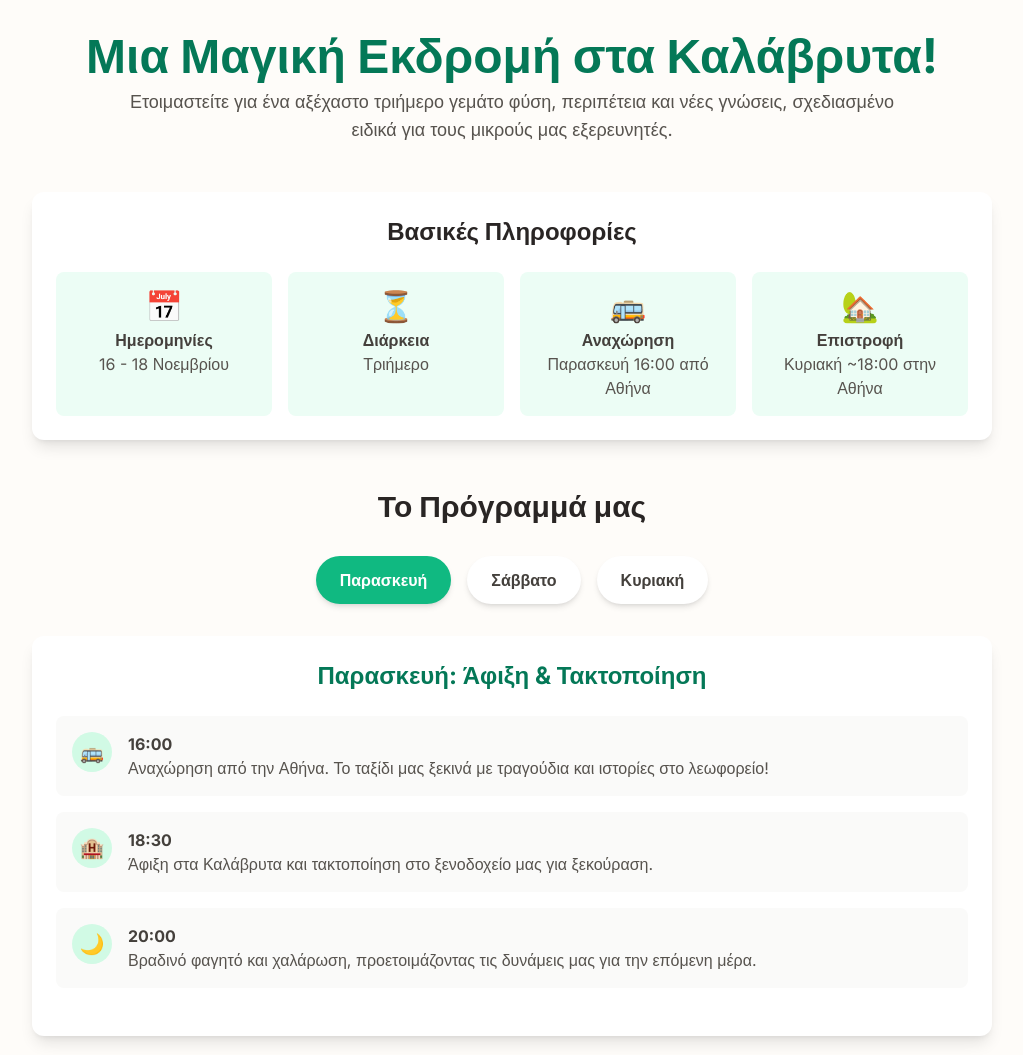
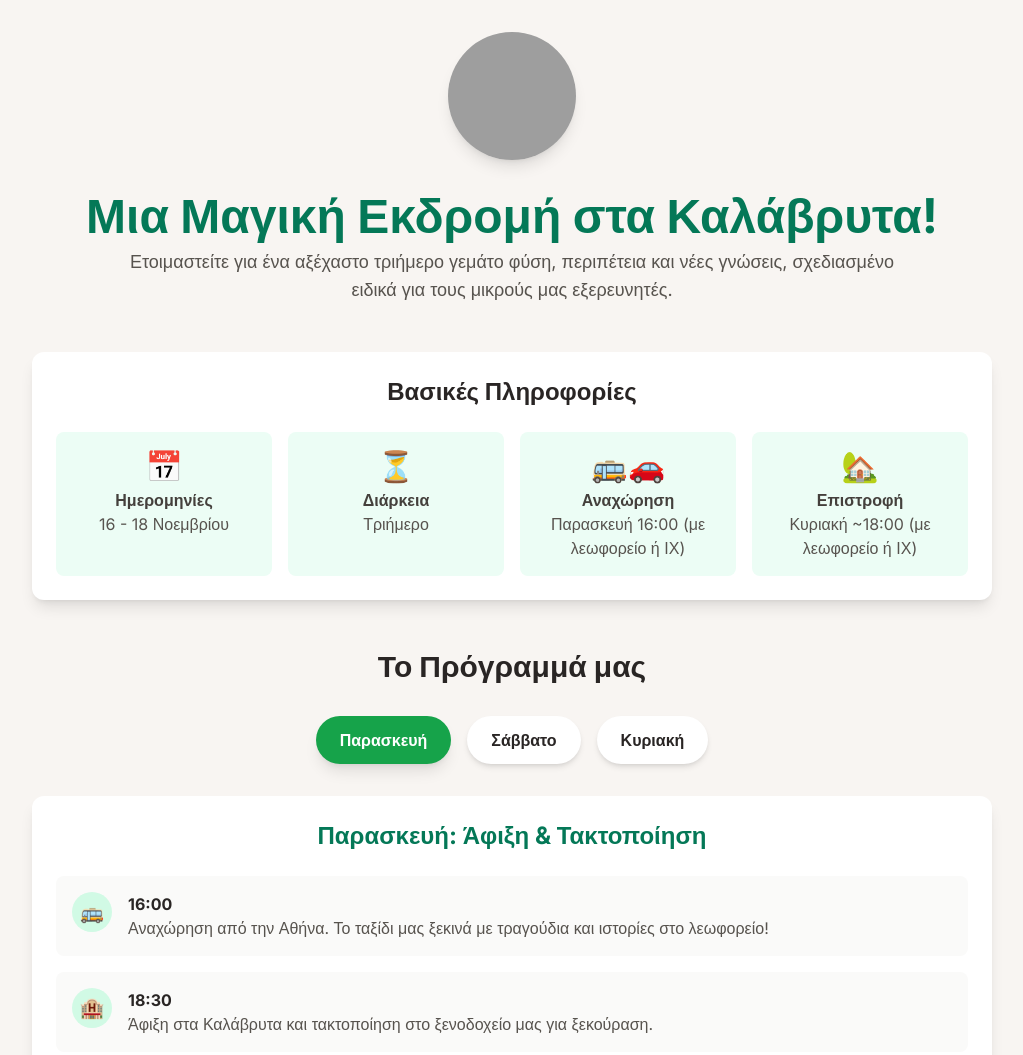
Before and after one commit to georgemonokandylos/kalavryta-trip, a plain HTML site: page index.html in a window 1280 px wide. Shown: the top 1055 px of the page, without its empty margins (128-1151 px from the left). Drawn offline with nearby package versions, Linux system fonts and the light colour scheme; grey boxes are pictures that could not be loaded.

Commit message:
Update index.html

```diff
--- a/index.html
+++ b/index.html
@@ -8,20 +8,20 @@
     <link rel="preconnect" href="https://fonts.googleapis.com">
     <link rel="preconnect" href="https://fonts.gstatic.com" crossorigin>
     <link href="https://fonts.googleapis.com/css2?family=Inter:wght@400;500;600;700&display=swap" rel="stylesheet">
-    <!-- Chosen Palette: Warm Neutrals with Soft Green Accent -->
     <style>
         body {
             font-family: 'Inter', sans-serif;
-            background-color: #fefcf9;
-            color: #44403c;
+            background-color: #f8f5f2; /* Lighter off-white */
+            color: #292524; /* Deeper brown-gray */
         }
         .tab-btn {
             transition: all 0.3s ease;
+            box-shadow: 0 4px 6px -1px rgb(0 0 0 / 0.05), 0 2px 4px -2px rgb(0 0 0 / 0.05);
         }
         .tab-btn.active {
-            background-color: #10b981;
+            background-color: #16a34a; /* Deeper green */
             color: white;
-            box-shadow: 0 4px 6px -1px rgb(0 0 0 / 0.1), 0 2px 4px -2px rgb(0 0 0 / 0.1);
+            box-shadow: 0 10px 15px -3px rgb(0 0 0 / 0.1), 0 4px 6px -4px rgb(0 0 0 / 0.1);
         }
         .tab-content {
             display: none;
@@ -34,7 +34,7 @@
             border: 2px solid transparent;
         }
         .option-card.selected {
-            border-color: #10b981;
+            border-color: #16a34a;
             transform: translateY(-5px);
             box-shadow: 0 10px 15px -3px rgb(0 0 0 / 0.1), 0 4px 6px -4px rgb(0 0 0 / 0.1);
         }
@@ -42,6 +42,11 @@
 </head>
 <body class="antialiased">
     <div class="container mx-auto p-4 sm:p-6 md:p-8 max-w-5xl">
+
+        <!-- Logo Section -->
+        <div class="flex justify-center mb-8">
+            <img src="https://scontent.fath7-1.fna.fbcdn.net/v/t39.30808-6/419541383_930057552456374_2205274518029722966_n.jpg?_nc_cat=106&ccb=1-7&_nc_sid=6ee11a&_nc_ohc=HRZ1DSOtpbkQ7kNvwHHVyGd&_nc_oc=AdnHMY6vs2jOb240bWuIigqQpoHevGYhMYsLBARs77ZIRL87Hoi-1pNyR7k_ZT55dfU&_nc_zt=23&_nc_ht=scontent.fath7-1.fna&_nc_gid=nA3nCWbMvMRzNkWzioDBqQ&oh=00_AfbIdtFHzsfLzG7udIMyb25lG3KubNqMpjuUblha5MucDw&oe=68CDD1C8" alt="Σχολικό Λογότυπο" class="rounded-full shadow-lg h-24 w-24 sm:h-32 sm:w-32 object-cover">
+        </div>
 
         <!-- Header Section -->
         <header class="text-center mb-12">
@@ -64,14 +69,14 @@
                     <p class="text-stone-600">Τριήμερο</p>
                 </div>
                 <div class="bg-emerald-50 p-4 rounded-lg">
-                    <div class="text-3xl mb-1">🚌</div>
+                    <div class="text-3xl mb-1">🚌🚗</div>
                     <h3 class="font-semibold text-stone-700">Αναχώρηση</h3>
-                    <p class="text-stone-600">Παρασκευή 16:00 από Αθήνα</p>
+                    <p class="text-stone-600">Παρασκευή 16:00 (με λεωφορείο ή ΙΧ)</p>
                 </div>
                 <div class="bg-emerald-50 p-4 rounded-lg">
                     <div class="text-3xl mb-1">🏡</div>
                     <h3 class="font-semibold text-stone-700">Επιστροφή</h3>
-                    <p class="text-stone-600">Κυριακή ~18:00 στην Αθήνα</p>
+                    <p class="text-stone-600">Κυριακή ~18:00 (με λεωφορείο ή ΙΧ)</p>
                 </div>
             </div>
         </section>
```
